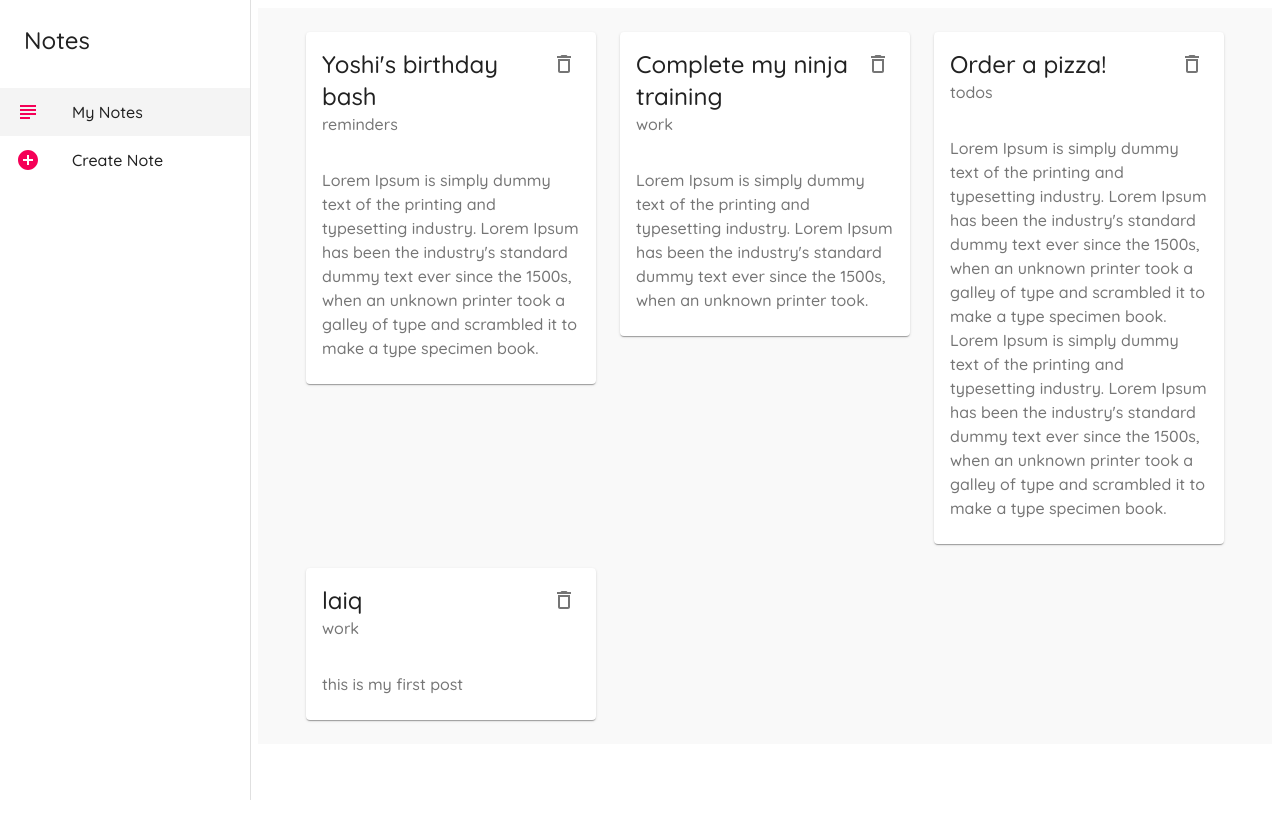
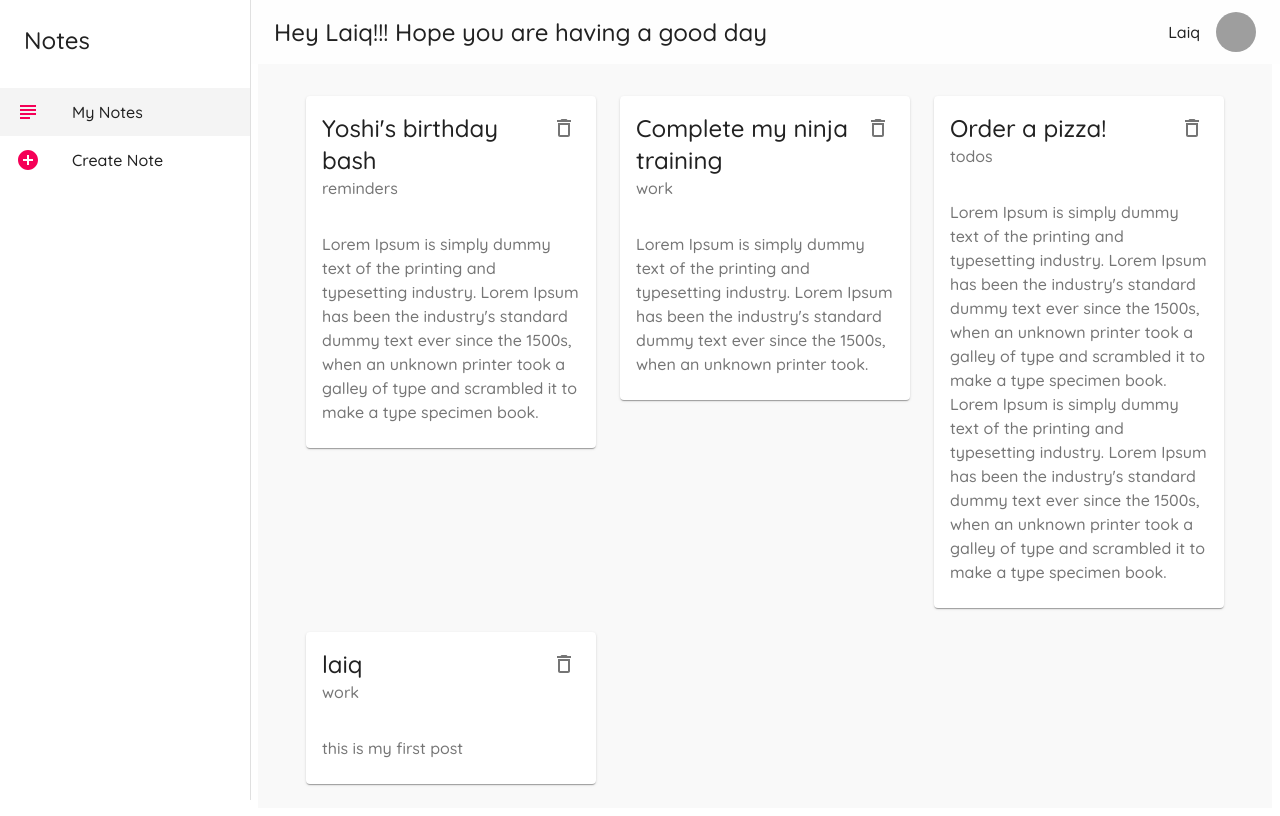
Before and after one commit to laiqbudye/notes-app-material-ui, a React (Create React App) app: page / in a window 1280 px wide. Built offline with nearby package versions, Linux system fonts and the light colour scheme; data requests are answered from the project's data file; grey boxes are pictures that could not be loaded.

Commit message:
AppBar || added appbar, also added avatar

```diff
--- a/src/components/Layout.js
+++ b/src/components/Layout.js
@@ -8,6 +8,9 @@ import ListItem from '@material-ui/core/ListItem';
 import ListItemIcon from '@material-ui/core/ListItemIcon';
 import ListItemText from '@material-ui/core/ListItemText';
 import { useHistory, useLocation } from 'react-router-dom';
+import Avatar from '@material-ui/core/Avatar';
+import AppBar from '@material-ui/core/AppBar';
+import ToolBar from '@material-ui/core/ToolBar';
 
 const drawerWidth = 250;
 
@@ -32,6 +35,16 @@ const useStyle = makeStyles((theme) => {
         },
         active: {
             background: '#f4f4f4'
+        },
+        appbar: {
+            width: `calc(100% - ${drawerWidth}px)`
+        },
+        toolbardummy: theme.mixins.toolbar,    // here asssigned mui toolbar to dummy toolbar to match height of both so our cards wont overlap
+        description: {
+            flexGrow: 1
+        },
+        avatar: {
+            marginLeft: theme.spacing(2)
         }
     }
 });
@@ -56,7 +69,20 @@ function Layout({ children }) {
 
     return (
         <div className={classes.root}>
-
+            <AppBar className={classes.appbar}
+                elevation={0}
+            >
+                <ToolBar>
+                    <Typography
+                        variant='h5'
+                        className={classes.description}
+                    >
+                        Hey Laiq!!! Hope you are having a good day
+                    </Typography>
+                    <Typography>Laiq</Typography>
+                    <Avatar className={classes.avatar} src='./laiq.jpg'></Avatar>
+                </ToolBar>
+            </AppBar>
             {/* side drawer */}
             <Drawer className={classes.drawer}
                 variant='permanent'
@@ -87,6 +113,7 @@ function Layout({ children }) {
 
 
             <div className={classes.page}>
+                <div className={classes.toolbardummy}></div>
                 {children}
             </div>
         </div>
```
Also changed, not shown: 1 other file (tests, documents, lock files or other folders).
